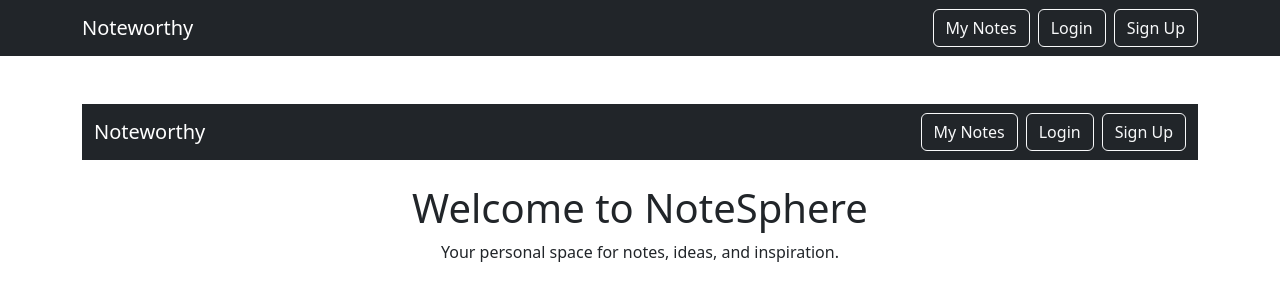
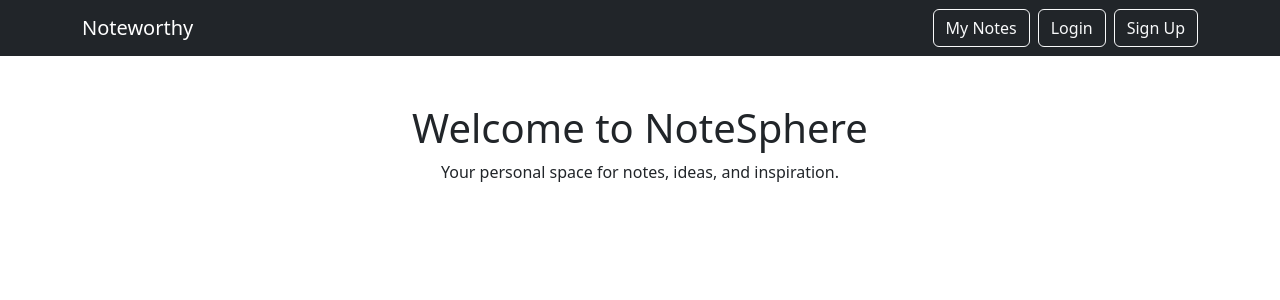
Before and after one commit to jedfalk/Noteworthy, a React (Create React App) app in the folder client/: page / in a window 1280 px wide. Shown: the top 300 px of the page. Built offline with nearby package versions, Linux system fonts and the light colour scheme.

Commit message:
fixed bug on home page

```diff
--- a/client/src/pages/Home.jsx
+++ b/client/src/pages/Home.jsx
@@ -1,15 +1,11 @@
 import React from 'react';
-import Navbar from '../components/Navbar';
 
 
 export default function Home() {
   return (
-    <div>
-      <Navbar />
     <div className="text-center">
       <h1>Welcome to NoteSphere</h1>
       <p>Your personal space for notes, ideas, and inspiration.</p>
     </div>
-    </div>
   );
 }
```
